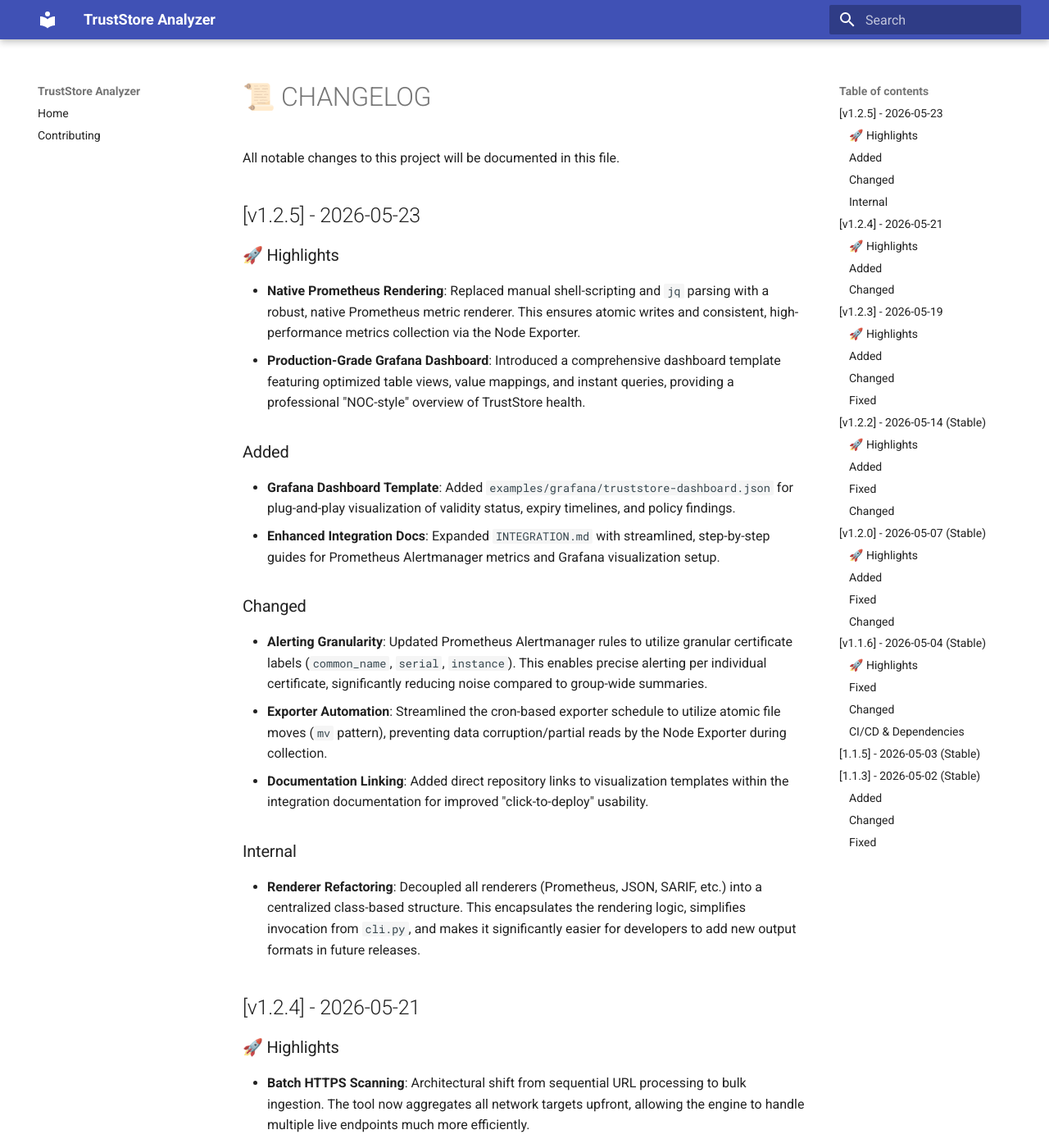
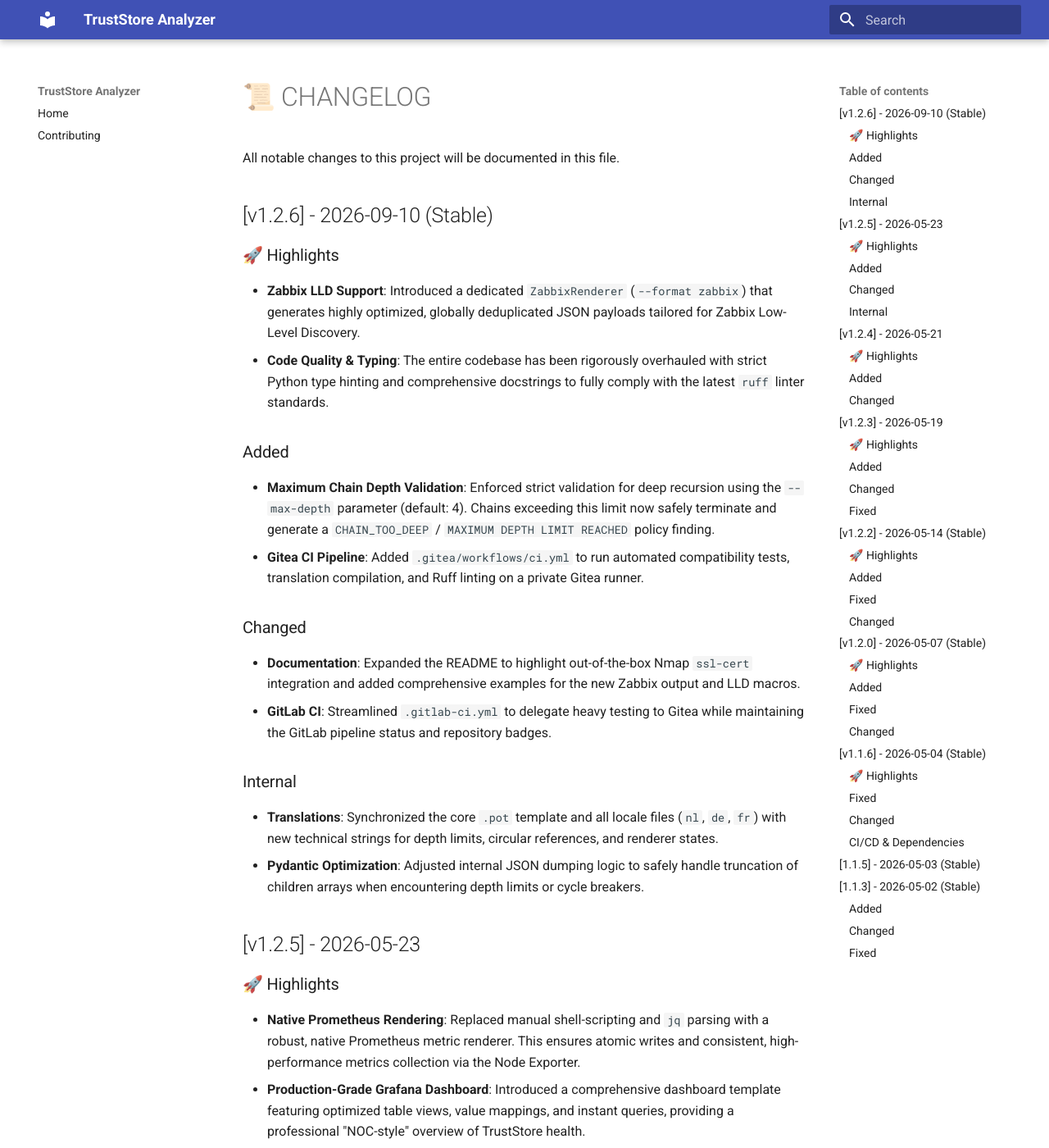
Before and after one commit to nulleke/check_truststore, an MkDocs documentation site: the page built from docs/CHANGELOG.md, in a window 1280 px wide and 1400 px high. Shown: the whole window at 82% size. Built offline with MkDocs 1.6.1 and Material for MkDocs 9.7.7, drawn with Linux system fonts in a browser that asks for light colours.

Commit message:
Update CHANGELOG

```diff
--- a/docs/CHANGELOG.md
+++ b/docs/CHANGELOG.md
@@ -1,6 +1,24 @@
 # 📜 CHANGELOG
 
 All notable changes to this project will be documented in this file.
+
+## [v1.2.6] - 2026-09-10 (Stable)
+
+### 🚀 Highlights
+*   **Zabbix LLD Support**: Introduced a dedicated `ZabbixRenderer` (`--format zabbix`) that generates highly optimized, globally deduplicated JSON payloads tailored for Zabbix Low-Level Discovery.
+*   **Code Quality & Typing**: The entire codebase has been rigorously overhauled with strict Python type hinting and comprehensive docstrings to fully comply with the latest `ruff` linter standards.
+
+### Added
+*   **Maximum Chain Depth Validation**: Enforced strict validation for deep recursion using the `--max-depth` parameter (default: 4). Chains exceeding this limit now safely terminate and generate a `CHAIN_TOO_DEEP` / `MAXIMUM DEPTH LIMIT REACHED` policy finding.
+*   **Gitea CI Pipeline**: Added `.gitea/workflows/ci.yml` to run automated compatibility tests, translation compilation, and Ruff linting on a private Gitea runner.
+
+### Changed
+*   **Documentation**: Expanded the README to highlight out-of-the-box Nmap `ssl-cert` integration and added comprehensive examples for the new Zabbix output and LLD macros.
+*   **GitLab CI**: Streamlined `.gitlab-ci.yml` to delegate heavy testing to Gitea while maintaining the GitLab pipeline status and repository badges.
+
+### Internal
+*   **Translations**: Synchronized the core `.pot` template and all locale files (`nl`, `de`, `fr`) with new technical strings for depth limits, circular references, and renderer states.
+*   **Pydantic Optimization**: Adjusted internal JSON dumping logic to safely handle truncation of children arrays when encountering depth limits or cycle breakers.
 
 ## [v1.2.5] - 2026-05-23
 
```
Also changed, not shown: 2 other files.
